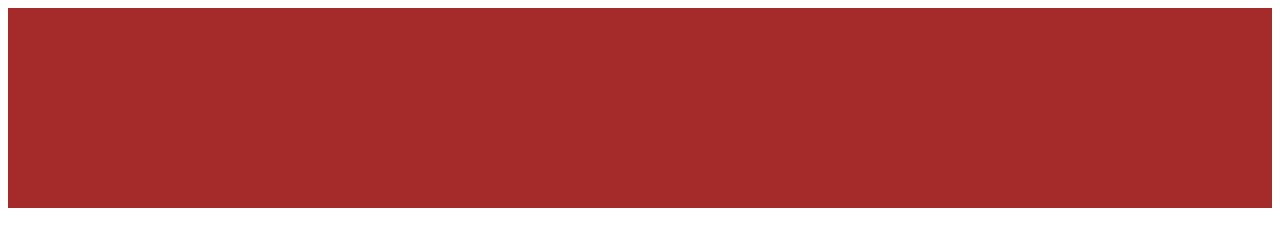
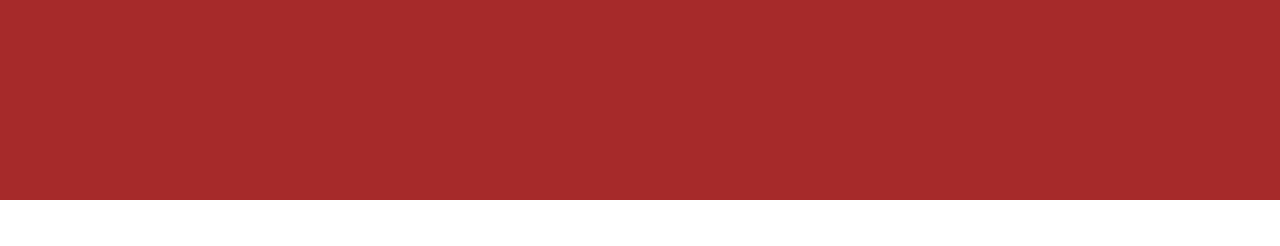
Before and after one commit to alibenchekroun001/r-vision, a plain HTML site: page index.html in a window 1280 px wide. Drawn offline with Linux system fonts and the light colour scheme.

Commit message:
navbarrouge

```diff
--- a/index.css
+++ b/index.css
@@ -4,3 +4,9 @@
     height: 200px;
     background-color: brown;
 }
+
+body
+{
+    margin: 0;
+    padding: 0;
+}
```
